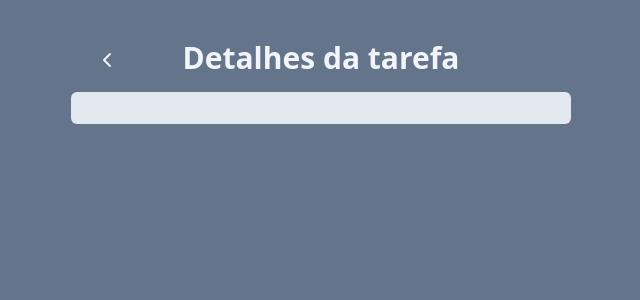
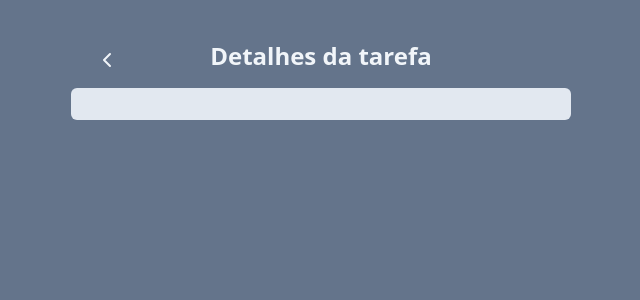
Before and after one commit to lpolloni/todo-list, a React (Vite) app: page /task in a window 1280 px wide. Shown: the top 300 px of the page, without its empty margins (319-959 px from the left). Built offline with nearby package versions, Linux system fonts and the light colour scheme.

Commit message:
Title a little bit small

```diff
--- a/src/components/Title.jsx
+++ b/src/components/Title.jsx
@@ -1,6 +1,6 @@
 function Title(props) {
   return (
-    <h1 className="text-3xl text-slate-100 font-bold text-center">
+    <h1 className="text-2xl text-slate-100 font-bold text-center">
       {props.children}
     </h1>
   );
```
